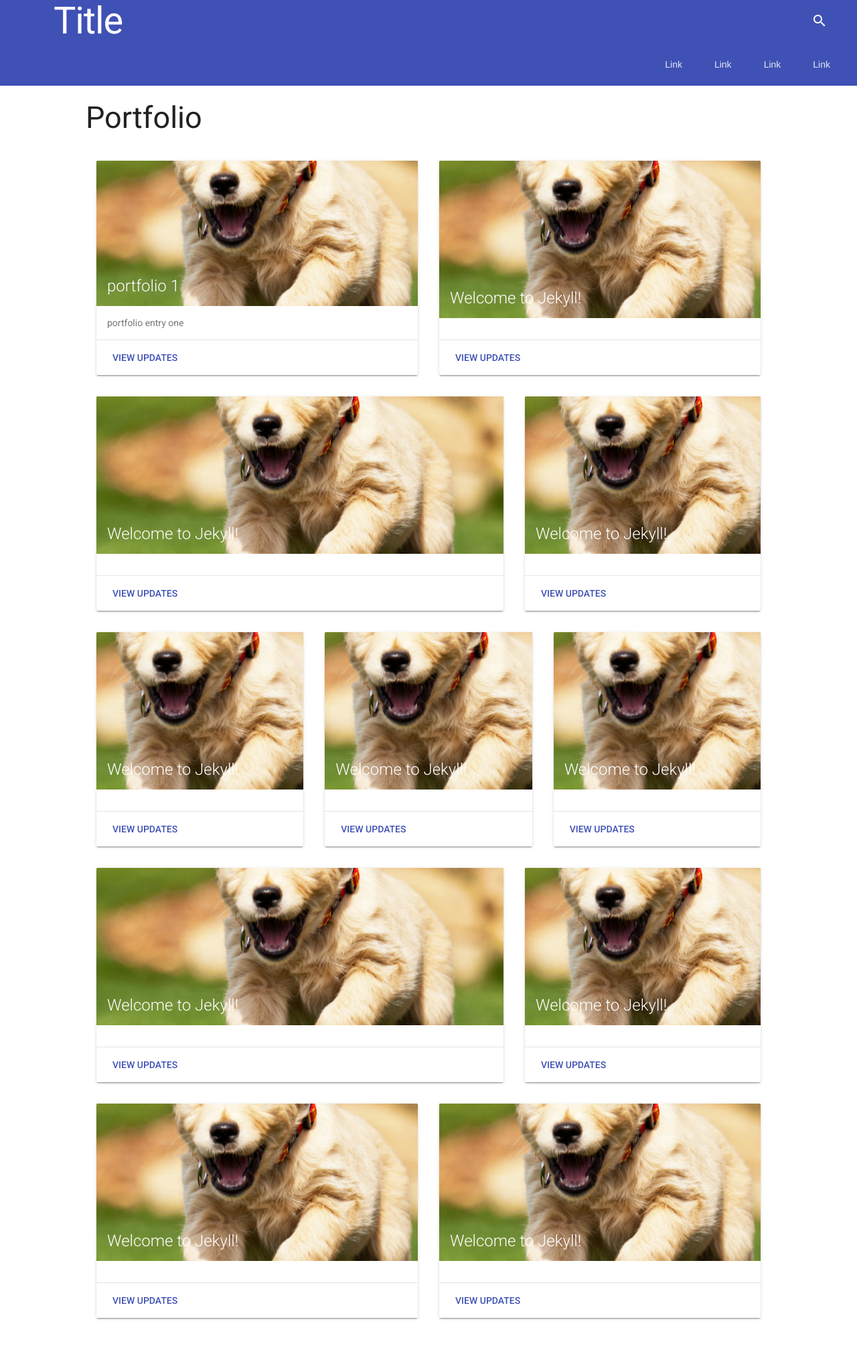
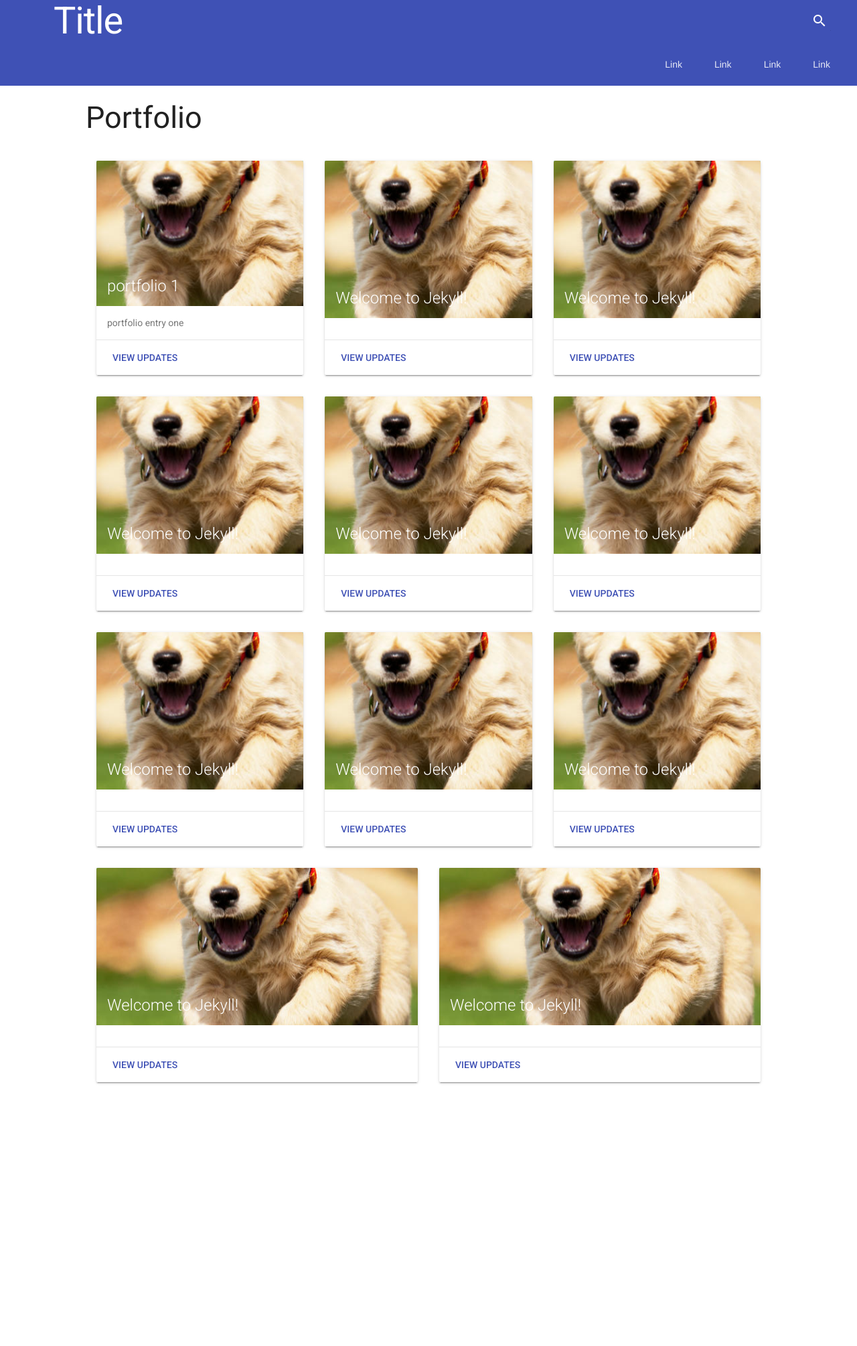
Before and after one commit to yd8266uj/portfolio, a Jekyll site: the page built from index.html, in a window 1280 px wide. Shown: the top 2010 px of the page at 67% size. Built offline with Jekyll 4.4.1, drawn with Linux system fonts in a browser that asks for light colours.

Commit message:
change container

```diff
--- a/css/default.sass
+++ b/css/default.sass
@@ -6,9 +6,9 @@
 
 .container
   margin: 0 auto
-  width: 100%
-  +respond-to(wide-screens)
-    width: 80%
+  width: 80%
+  +respond-to(handhelds)
+    width: 100%
 
 .flex-list
   display: flex
@@ -19,20 +19,13 @@
   padding: 0
 
 .flex-list > li
-  flex-basis: 25%
+  flex-basis: 30%
   flex-grow: 1
   padding: 16px
   +respond-to(medium-screens)
     flex-basis: 50%
   +respond-to(handhelds)
     width: 100%
-
-.flex-list > li:nth-of-type(5n-2)
-  flex-basis: 50%
-  +respond-to(medium-screens)
-    flex-basis: 100%
-  +respond-to(handhelds)
-    flex-basis: 100%
 
 .demo-layout-waterfall .mdl-layout__header-row .mdl-navigation__link:last-of-type
   padding-right: 0
```
